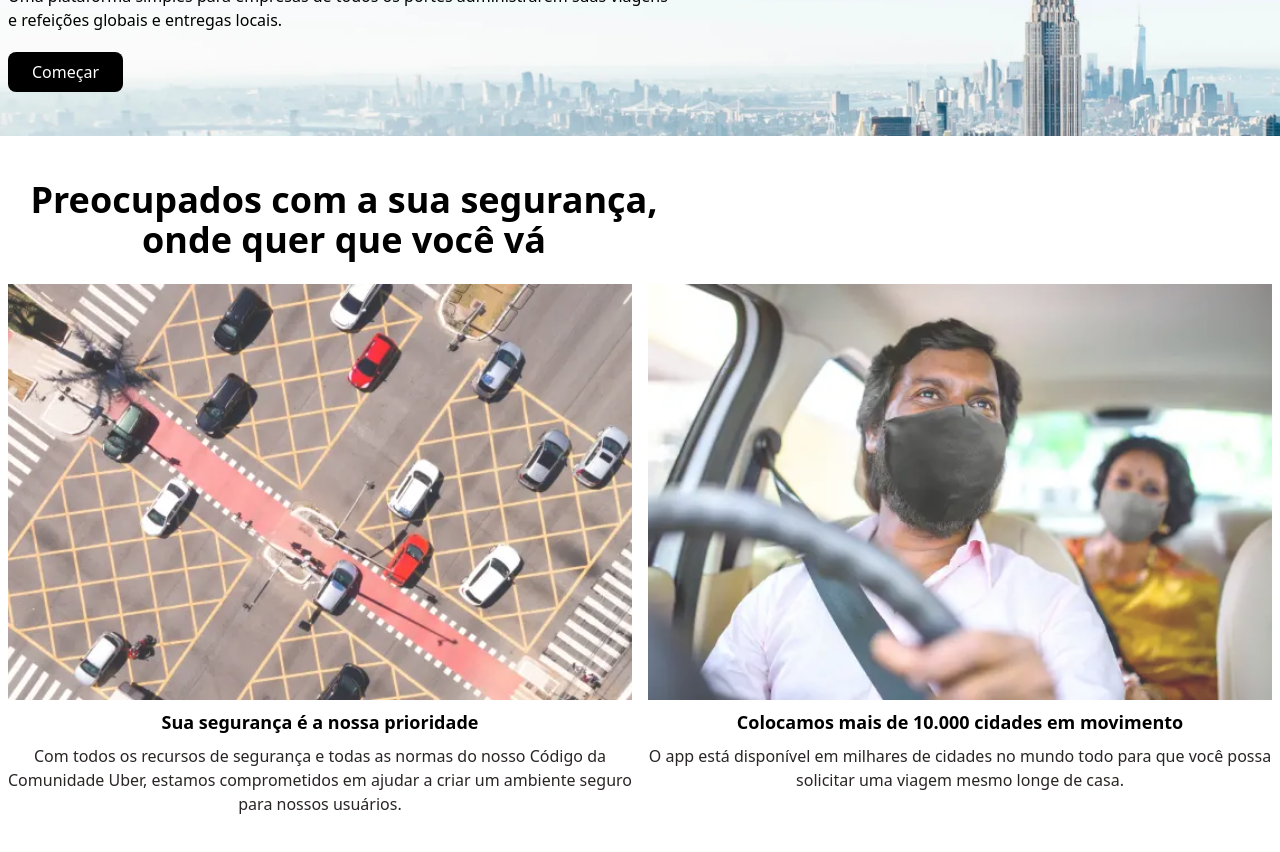
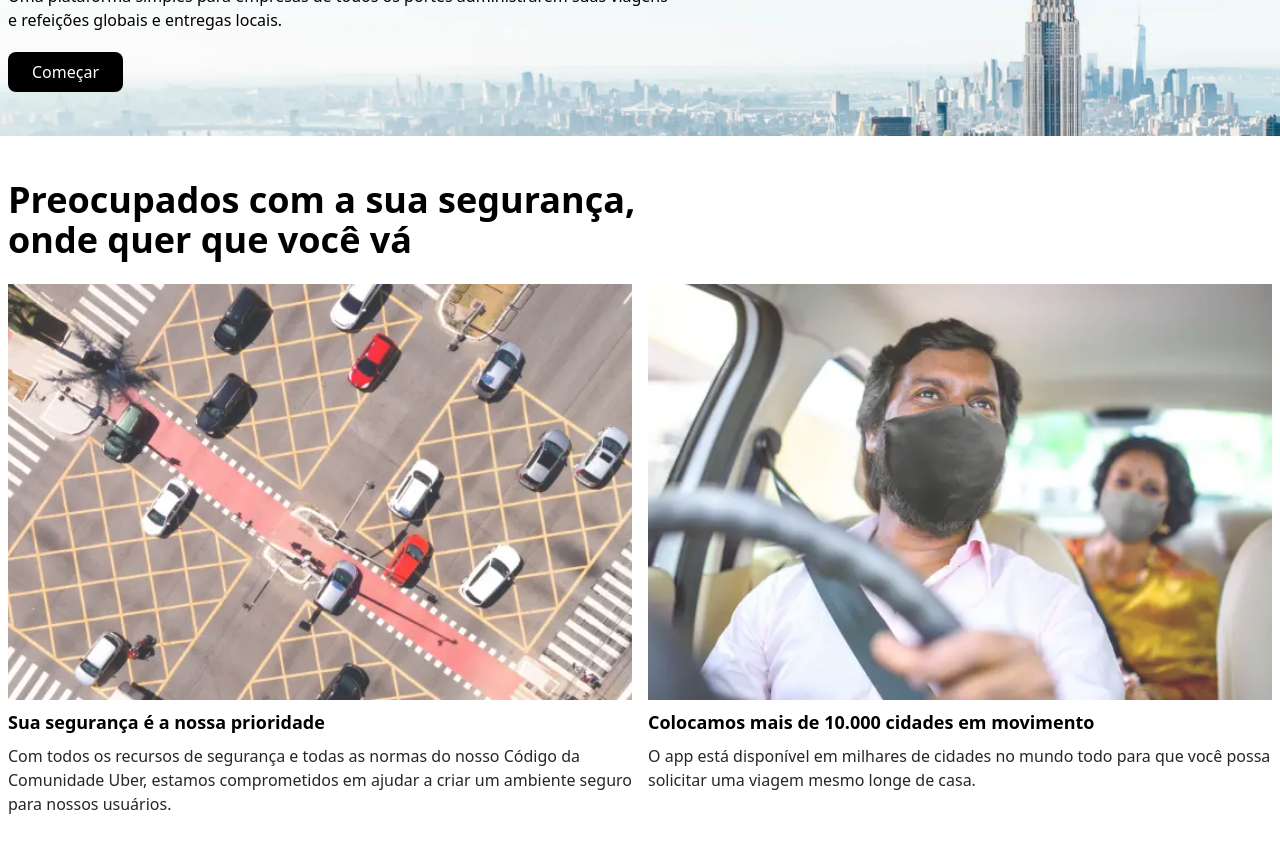
Before and after one commit to kalebefukuda/UberWebsite, a React (Create React App) app: page / in a window 1280 px wide. Shown: the part 780-1632 px from the top of the page. Built offline with nearby package versions, Linux system fonts and the light colour scheme.

Commit message:
fixing Blog section position

```diff
--- a/src/components/blog/Blog.jsx
+++ b/src/components/blog/Blog.jsx
@@ -4,8 +4,8 @@ import post2 from '../../assets/post2.png'
 
 const Blog = () => {
   return (
-    <section className='w-full px-2 py-8 sm:py-11'>
-        <div className='w-full flex flex-col max-w-7xl max-auto'>
+    <section className='w-full px-2 py-8 sm:py-11 flex justify-center'>
+        <div className='w-full flex flex-col max-w-7xl text-left'>
             <h1 className="font-bold text-2xl max-w-2xl sm:text-4xl mb-6">
                 Preocupados com a sua segurança, onde quer que você vá
             </h1>
```
